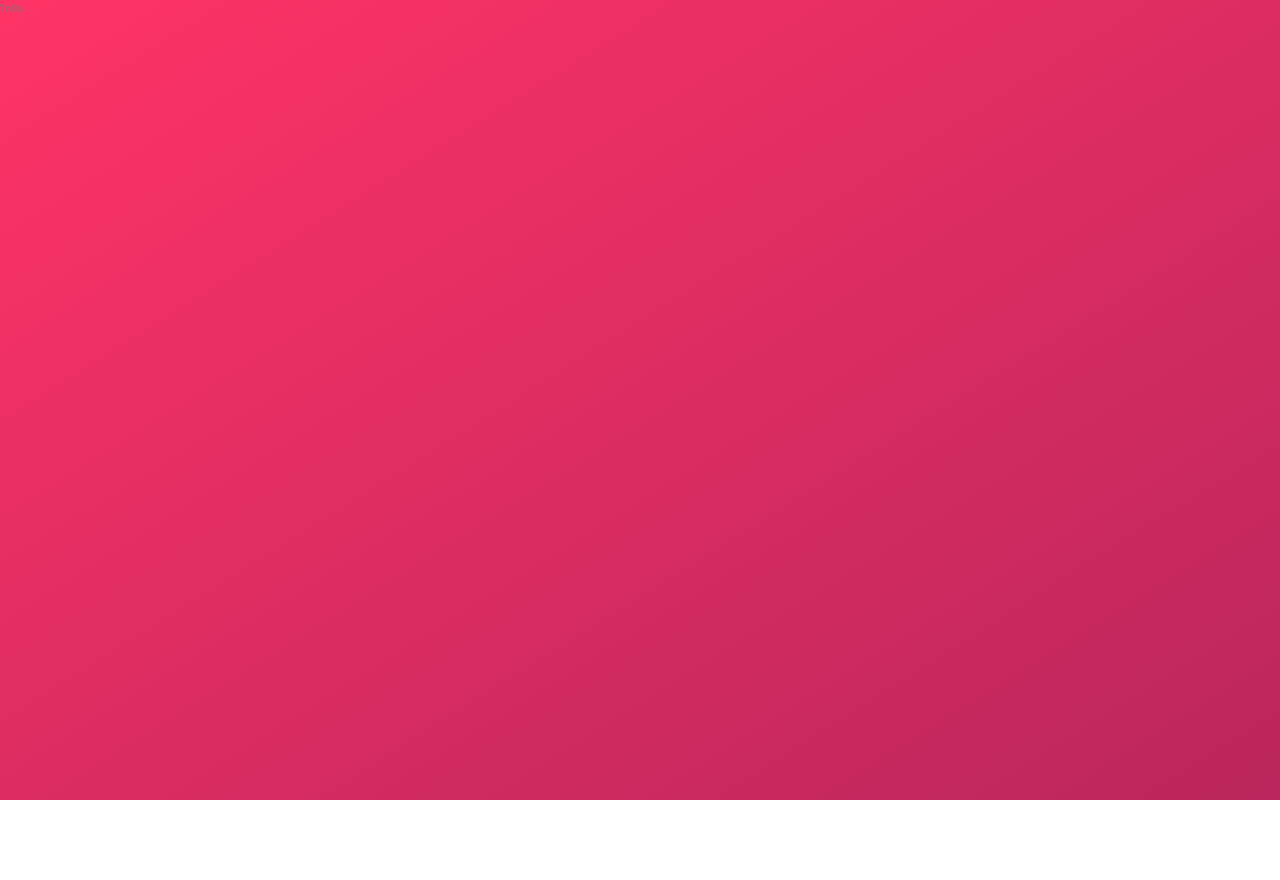
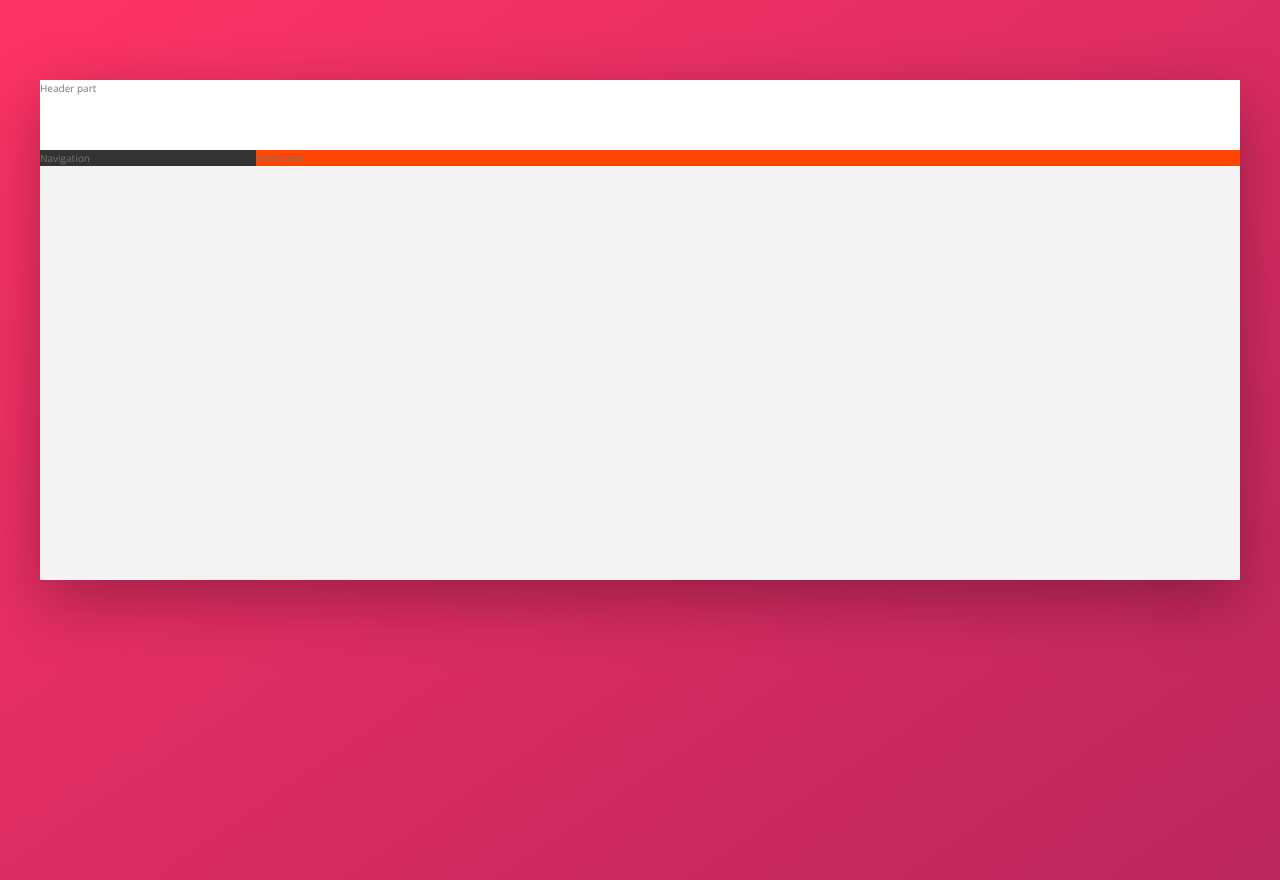
Before and after one commit to arikihamano/2-trillo, a website: page index.html in a window 1280 px wide. Before the commit the page ends 800 px from the top, so only its background shows below. Drawn offline with nearby package versions, Linux system fonts and the light colour scheme.

Commit message:
finish74

```diff
--- a/index.html
+++ b/index.html
@@ -14,6 +14,18 @@
     <title>trillo &mdash; Your all-in-one booking app</title>
   </head>
   <body>
-    Trillo
+    <div class="container">
+      <header class="header">
+        Header part
+      </header>
+      <div class="content">
+        <nav class="sidebar">
+          Navigation
+        </nav>
+        <main class="hotel-view">
+          Hotel.view
+        </main>
+      </div>
+    </div>
   </body>
 </html>
--- a/sass/_base.scss
+++ b/sass/_base.scss
@@ -15,6 +15,8 @@ COLORS
   --color-grey-dark-1: #333;
   --color-grey-dark-2: #777;
   --color-grey-dark-3: #999;
+
+  --shadow-dark: 0 2rem 6rem rgba(0, 0, 0, 0.3);
 }
 
 * {
--- a/sass/_layout.scss
+++ b/sass/_layout.scss
@@ -0,0 +1,31 @@
+.container {
+  max-width: 120rem;
+  margin: 8rem auto;
+  background-color: var(--color-grey-light-2);
+  box-shadow: var(--shadow-dark);
+
+  min-height: 50rem;
+}
+
+.header {
+  height: 7rem;
+  background-color: #fff;
+  border-bottom: var(--color-grey-light-2);
+}
+
+.content {
+  display: flex;
+}
+
+.sidebar {
+  background-color: var(--color-grey-dark-1);
+
+  flex: 0 0 18%;
+}
+
+.hotel-view {
+  background-color: #fff;
+  background-color: orangered;
+
+  flex: 1;
+}
```
Also changed, not shown: css/style.css.
